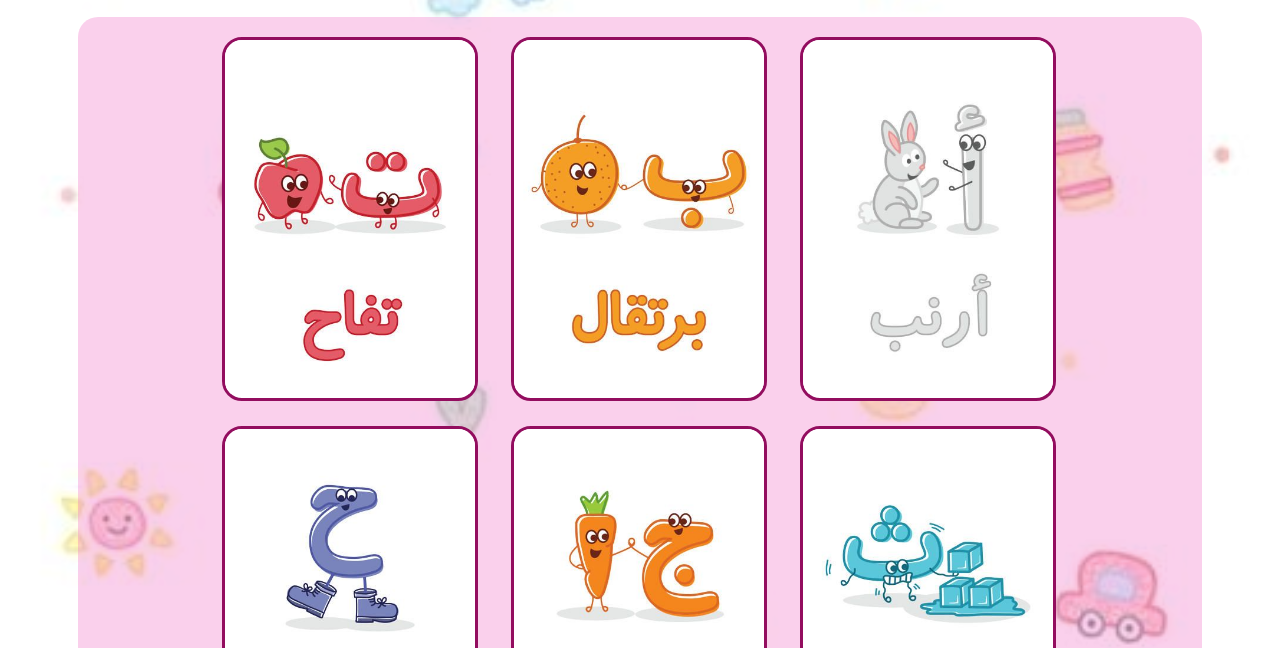
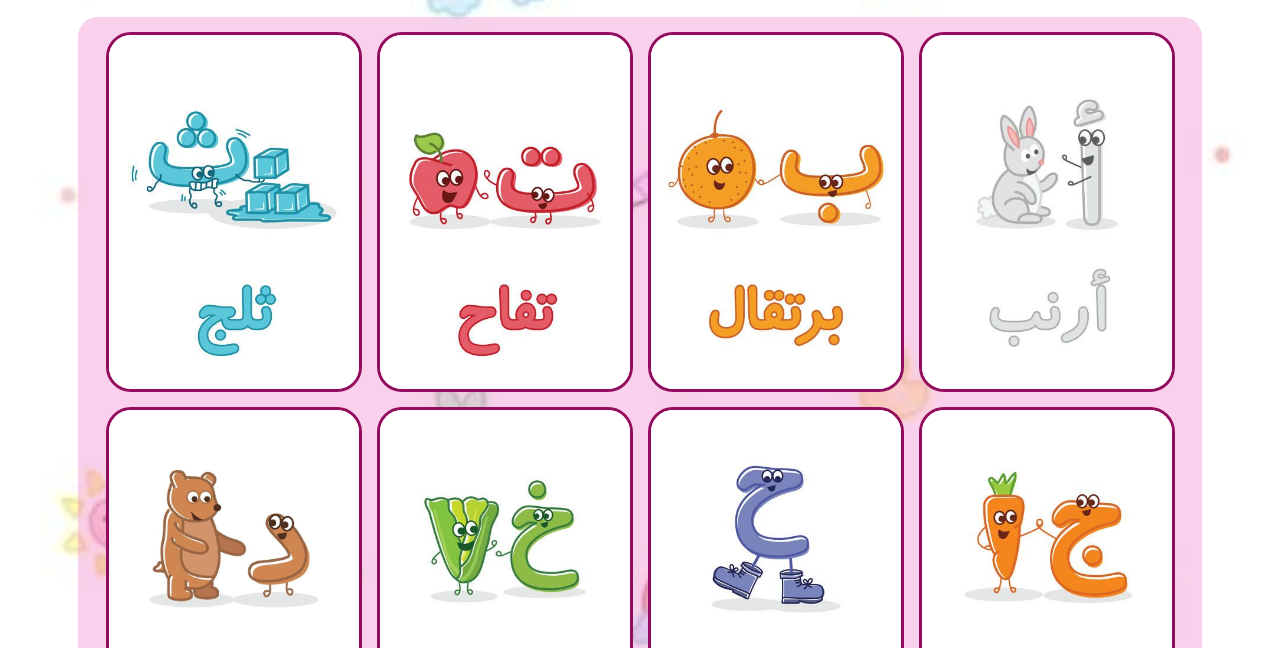
Before and after one commit to Rehab-Zaky/arabic_letters, a plain HTML site: page index.html in a window 1280 px wide. Shown: the part 152-800 px from the top of the page. Drawn offline with Linux system fonts and the light colour scheme.

Commit message:
Update style.css

```diff
--- a/style.css
+++ b/style.css
@@ -35,16 +35,15 @@
       }
       .arabic_letters .card
       {
-        background-color: white;
+         background-color: white;
         border: solid  ;
         border-color: rgb(147, 13, 95);
-        border-radius: 20px;
-        margin-right: 10px;
-        margin-bottom: 5px;
-        margin-top: 5px;
-        margin-left: 8px;
+        border-radius: 25px;
+        align-items: center;
         overflow: hidden;
         box-sizing: border-box;
+        justify-content: center;
+        display: flex;
         width: 16em;
         transition: 0.3s;
       }
```
